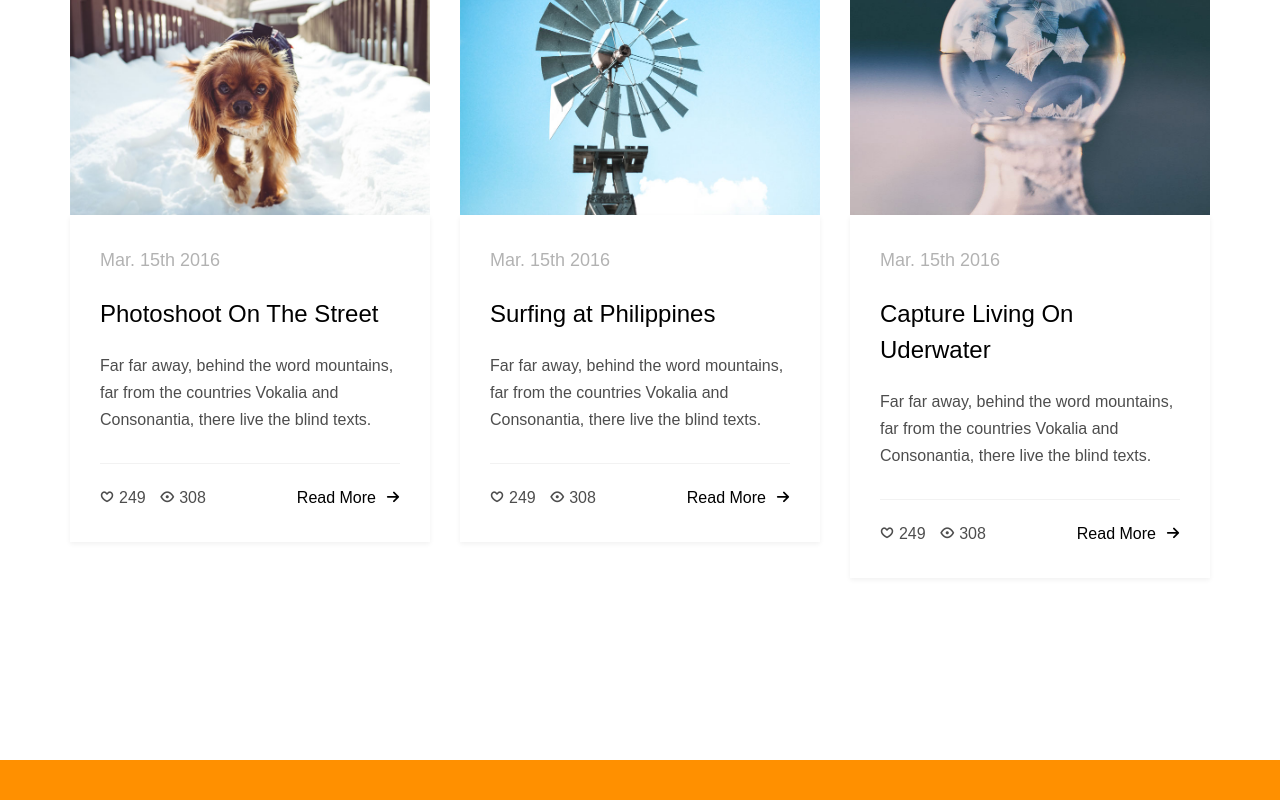
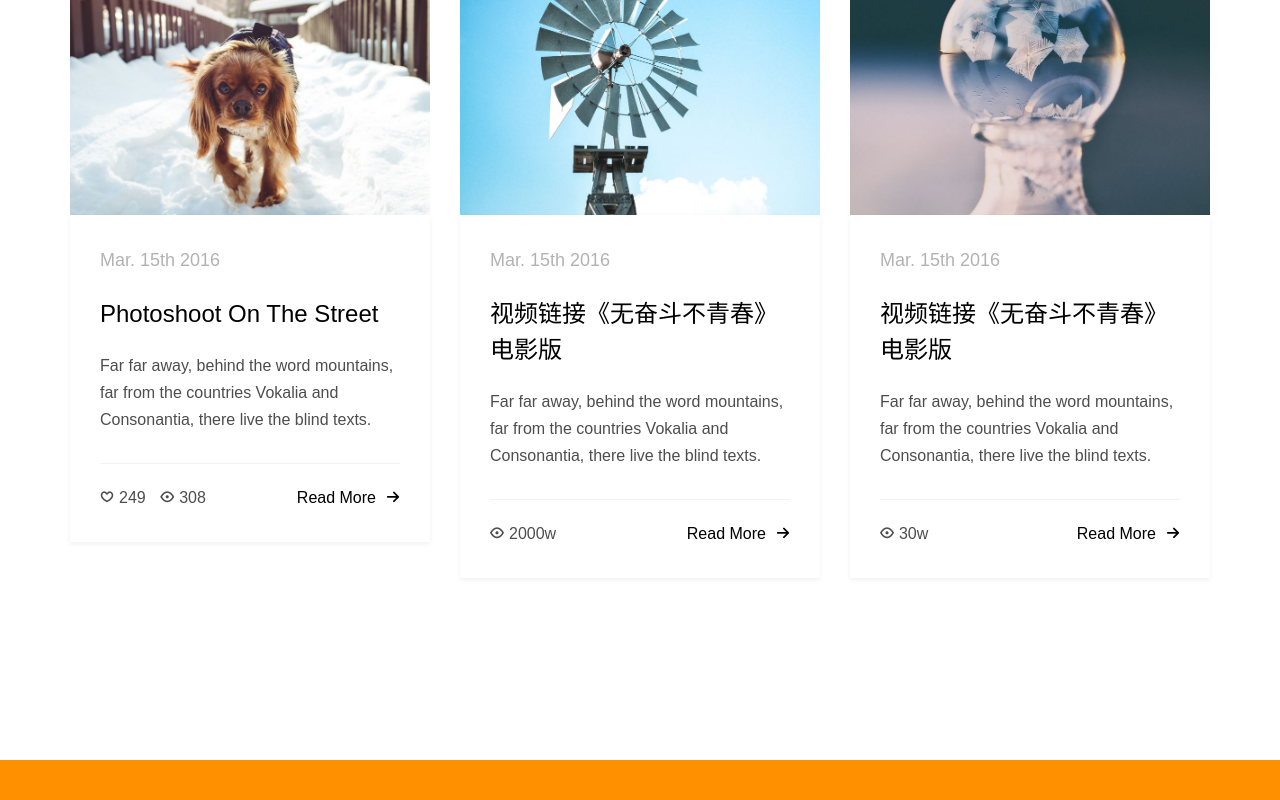
Before and after one commit to lijingxuee/cv, a plain HTML site: page index.html in a window 1280 px wide. Shown: the part 4136-4936 px from the top of the page. Drawn offline with Linux system fonts and the light colour scheme; files whose address does not match are found by name; a web font is replaced by a local one.

Commit message:
[描述]：更新头像 修改 post

```diff
--- a/index.html
+++ b/index.html
@@ -1101,7 +1101,7 @@
 
 				</div>
 
-				<div class="col-md-4">
+				<div class="col-md-4" onclick="window.open('http://v.qq.com/x/page/h01537092dp.html')">
 
 					<div class="fh5co-blog animate-box">
 
@@ -1111,15 +1111,13 @@
 
 							<span class="posted_on">Mar. 15th 2016</span>
 
-							<h3><a href="#">Surfing at Philippines</a></h3>
+							<h3><a href="#">视频链接《无奋斗不青春》电影版</a></h3>
 
 							<p>Far far away, behind the word mountains, far from the countries Vokalia and Consonantia, there live the blind texts.</p>
 
 							<ul class="stuff">
 
-								<li><i class="icon-heart2"></i>249</li>
-
-								<li><i class="icon-eye2"></i>308</li>
+								<li><i class="icon-eye2"></i>2000w</li>
 
 								<li><a href="#">Read More<i class="icon-arrow-right22"></i></a></li>
 
@@ -1131,25 +1129,23 @@
 
 				</div>
 
-				<div class="col-md-4">
+				<div class="col-md-4" onclick="window.open('http://v.qq.com/x/page/a0147g2n71k.html')">
 
 					<div class="fh5co-blog animate-box">
 
 						<a href="#" class="blog-bg" style="background-image: url(images/portfolio-3.jpg);"></a>
 
-						<div class="blog-text">
+						<div class="blog-text" >
 
 							<span class="posted_on">Mar. 15th 2016</span>
 
-							<h3><a href="#">Capture Living On Uderwater</a></h3>
+							<h3><a href="#">视频链接《无奋斗不青春》电影版</a></h3>
 
 							<p>Far far away, behind the word mountains, far from the countries Vokalia and Consonantia, there live the blind texts.</p>
 
 							<ul class="stuff">
 
-								<li><i class="icon-heart2"></i>249</li>
-
-								<li><i class="icon-eye2"></i>308</li>
+								<li><i class="icon-eye2"></i>30w</li>
 
 								<li><a href="#">Read More<i class="icon-arrow-right22"></i></a></li>
 
```
Also changed, not shown: images/user-3.jpg.
